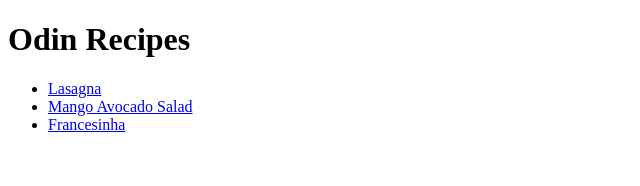
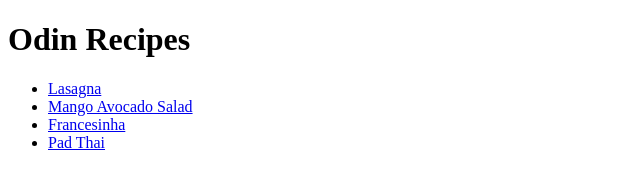
Before and after one commit to Alriiight/odin-recipes, a plain HTML site: page index.html in a window 1280 px wide. Shown: the full height of the page, 0-640 px from the left. Drawn offline with Linux system fonts and the light colour scheme.

Commit message:
Added Pan Thai entry

```diff
--- a/index.html
+++ b/index.html
@@ -12,6 +12,7 @@
       <li><a href="./recipes/lasagna.html">Lasagna</a></li>
       <li><a href="./recipes/mango-avocado-salad.html">Mango Avocado Salad</a></li>
       <li><a href="./recipes/francesinha.html">Francesinha</a></li>
+      <li><a href=".recipes/padthai.html">Pad Thai</a></li>
     </ul>
   </body>
 
```
